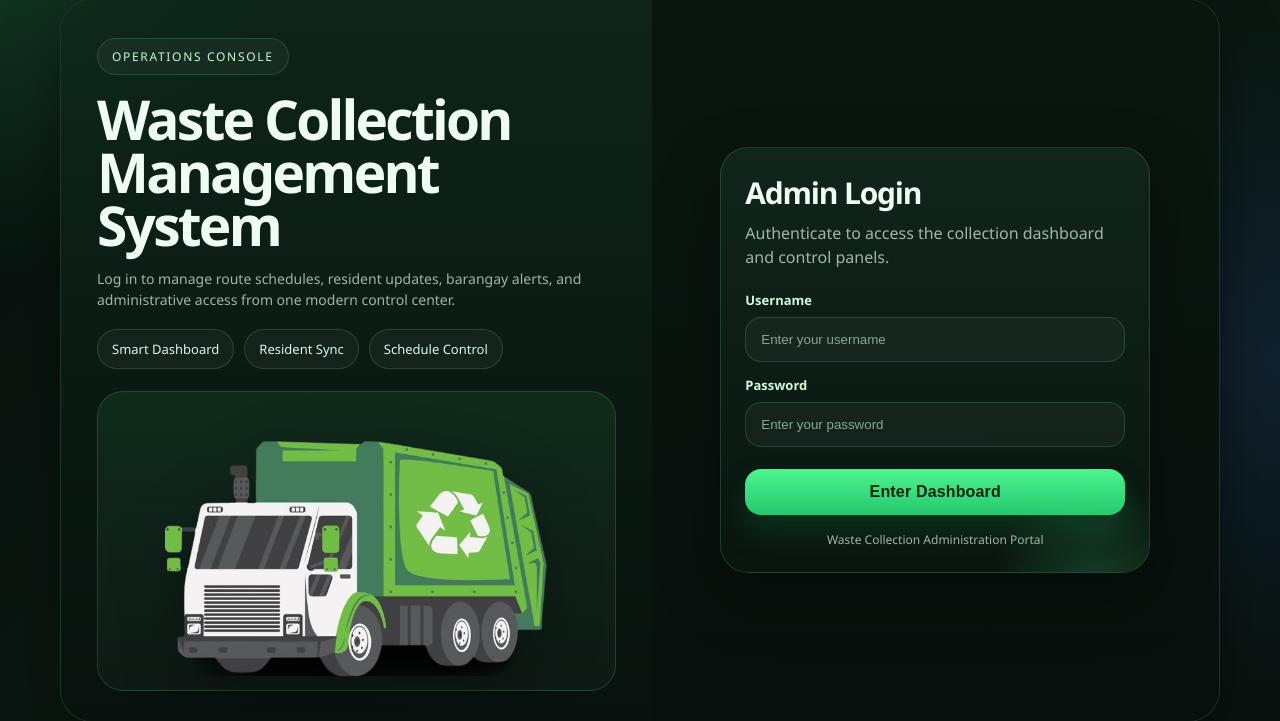
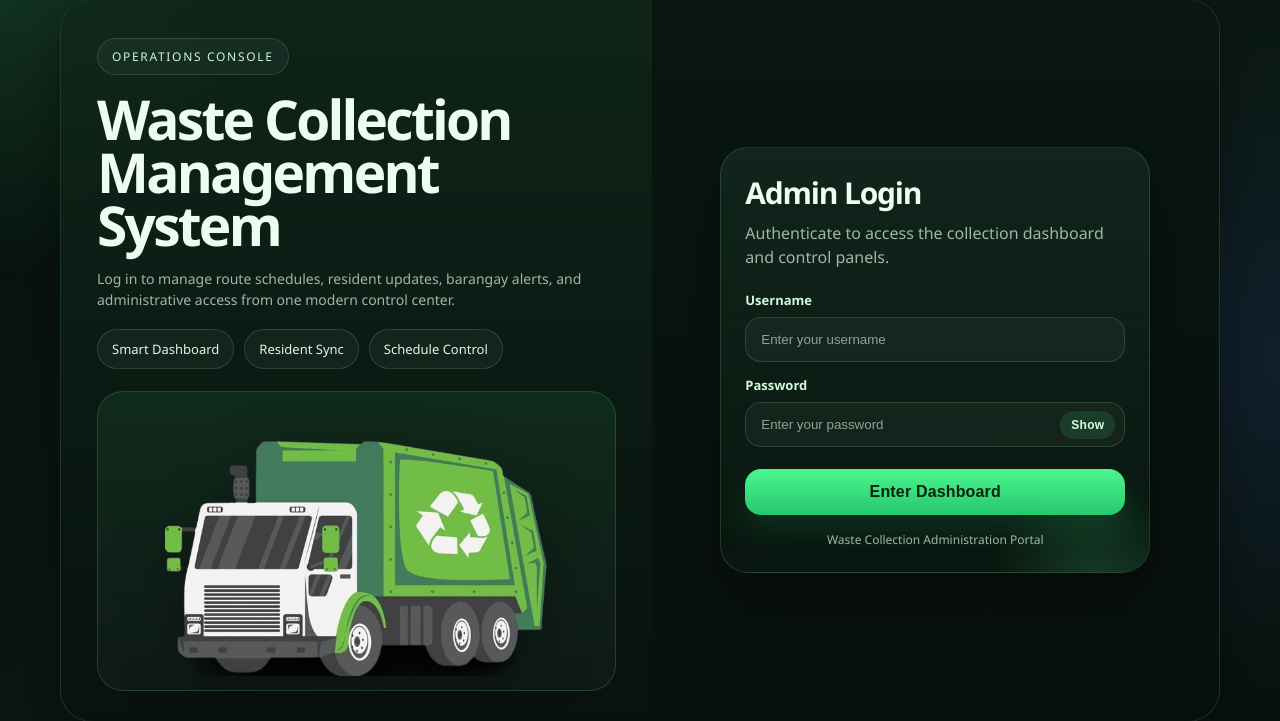
Before and after one commit to datsnotme/waste-collection-backend-new, a Flask app: template templates/login.html in a window 1280 px wide. Shown: the part 63-784 px from the top of the page. Run offline with Flask 3, Linux system fonts and the light colour scheme; the template is opened without the code that fills it, so the values that code supplies are empty.

Commit message:
Add admin password visibility toggle

```diff
--- a/templates/login.html
+++ b/templates/login.html
@@ -219,6 +219,39 @@
       color: #86a796;
     }
 
+    .password-wrap {
+      position: relative;
+    }
+
+    .password-wrap .input {
+      padding-right: 74px;
+    }
+
+    .password-toggle {
+      position: absolute;
+      right: 10px;
+      top: 50%;
+      transform: translateY(-50%);
+      border: 0;
+      border-radius: 999px;
+      padding: 7px 11px;
+      cursor: pointer;
+      background: rgba(77, 245, 142, 0.12);
+      color: #d6fbe1;
+      font-size: 12px;
+      font-weight: 800;
+      letter-spacing: .02em;
+      transition: background .16s ease, color .16s ease, transform .16s ease;
+    }
+
+    .password-toggle:hover,
+    .password-toggle:focus-visible {
+      background: rgba(77, 245, 142, 0.22);
+      color: #ffffff;
+      outline: none;
+      transform: translateY(-50%) scale(1.03);
+    }
+
     .btn {
       margin-top: 8px;
       width: 100%;
@@ -328,7 +361,24 @@
 
           <div>
             <label>Password</label>
-            <input class="input" type="password" name="password" placeholder="Enter your password" required />
+            <div class="password-wrap">
+              <input
+                class="input"
+                id="admin-password"
+                type="password"
+                name="password"
+                placeholder="Enter your password"
+                autocomplete="current-password"
+                required
+              />
+              <button
+                class="password-toggle"
+                id="toggle-password"
+                type="button"
+                aria-label="Show password"
+                aria-pressed="false"
+              >Show</button>
+            </div>
           </div>
 
           <button class="btn" type="submit">Enter Dashboard</button>
@@ -338,5 +388,17 @@
       </div>
     </section>
   </div>
+  <script>
+    const passwordInput = document.getElementById('admin-password');
+    const passwordToggle = document.getElementById('toggle-password');
+
+    passwordToggle?.addEventListener('click', () => {
+      const isHidden = passwordInput.type === 'password';
+      passwordInput.type = isHidden ? 'text' : 'password';
+      passwordToggle.textContent = isHidden ? 'Hide' : 'Show';
+      passwordToggle.setAttribute('aria-label', isHidden ? 'Hide password' : 'Show password');
+      passwordToggle.setAttribute('aria-pressed', String(isHidden));
+    });
+  </script>
 </body>
 </html>
```
